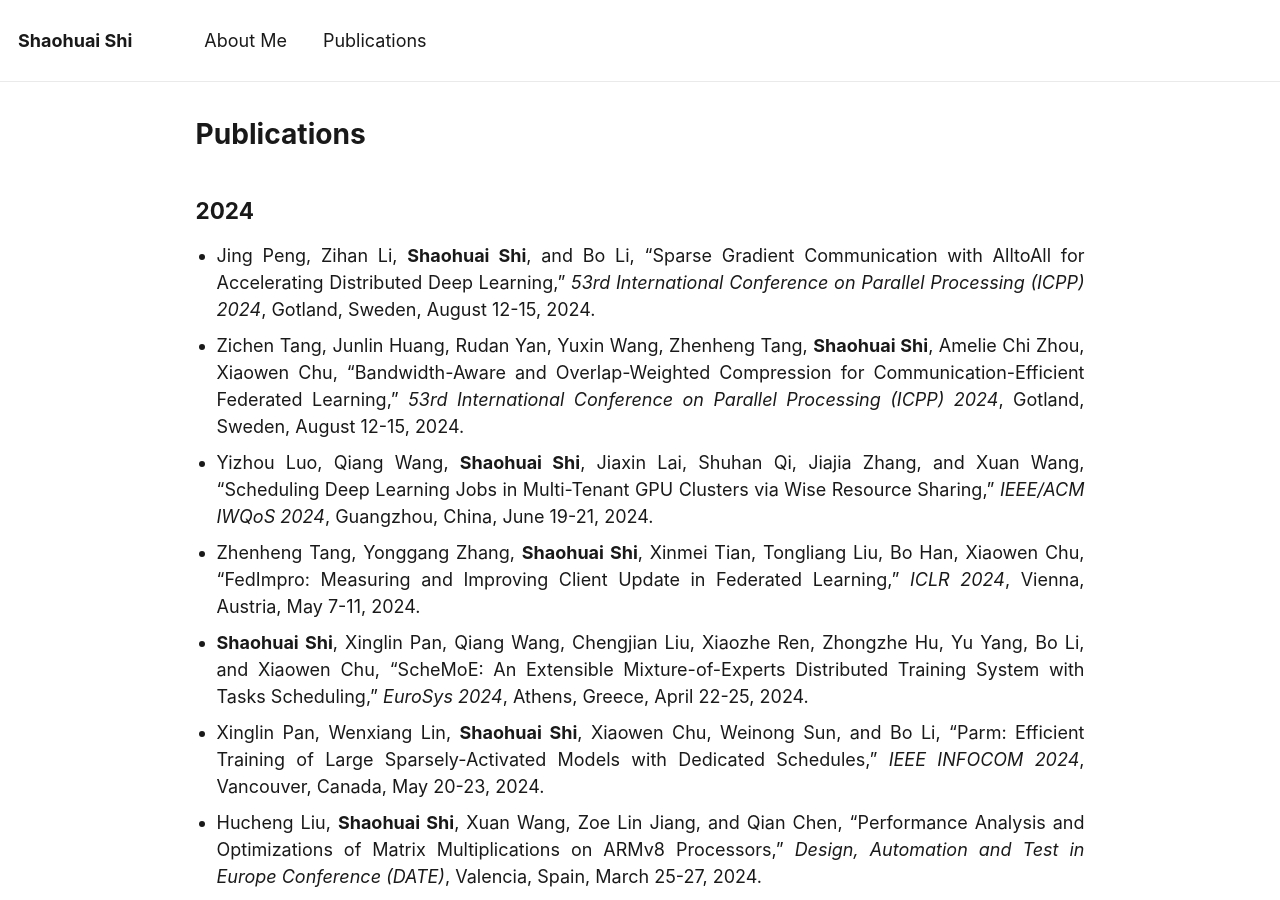
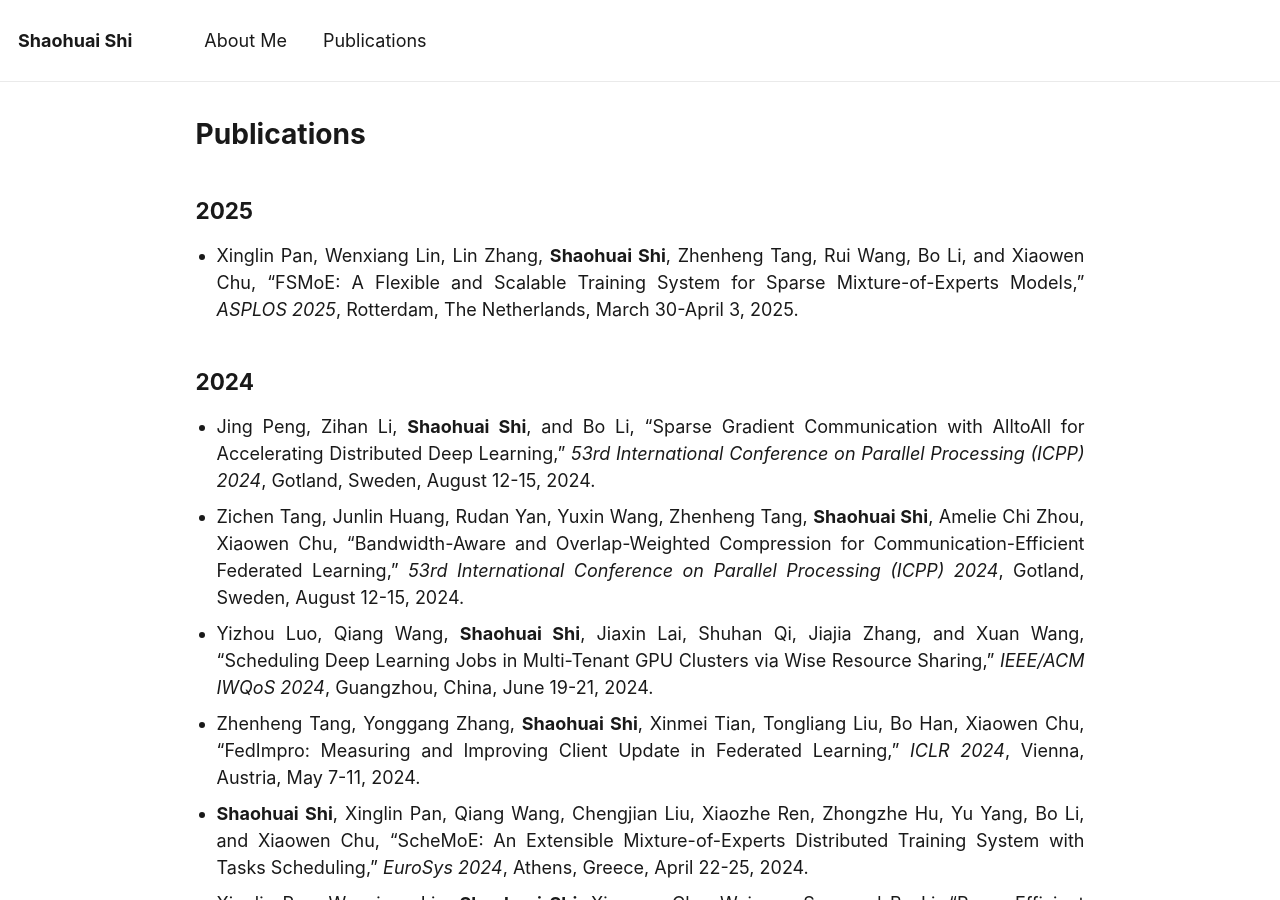
Before and after one commit to shaohuais/shaohuais.github.io, a Jekyll site: the page built from _pages/publications.md, in a window 1280 px wide and 900 px high. Built offline with Jekyll 4.4.1, drawn with Linux system fonts in a browser that asks for light colours.

```diff
--- a/_pages/publications.md
+++ b/_pages/publications.md
@@ -13,6 +13,9 @@ author_profile: false
 
 Publications
 ======
+## 2025
+- Xinglin Pan, Wenxiang Lin, Lin Zhang, **Shaohuai Shi**, Zhenheng Tang, Rui Wang, Bo Li, and Xiaowen Chu, "FSMoE: A Flexible and Scalable Training System for Sparse Mixture-of-Experts Models," *ASPLOS 2025*, Rotterdam, The Netherlands, March 30-April 3, 2025.
+
 ## 2024
 - Jing Peng, Zihan Li, **Shaohuai Shi**, and Bo Li, "Sparse Gradient Communication with AlltoAll for Accelerating Distributed Deep Learning," *53rd International Conference on Parallel Processing (ICPP) 2024*, Gotland, Sweden, August 12-15, 2024.
 - Zichen Tang, Junlin Huang, Rudan Yan, Yuxin Wang, Zhenheng Tang, **Shaohuai Shi**, Amelie Chi Zhou, Xiaowen Chu, "Bandwidth-Aware and Overlap-Weighted Compression for Communication-Efficient Federated Learning," *53rd International Conference on Parallel Processing (ICPP) 2024*, Gotland, Sweden, August 12-15, 2024.
```
Also changed, not shown: _pages/news.md (+1 -1 lines), about.md (+1 -1 lines), 3 other files.
